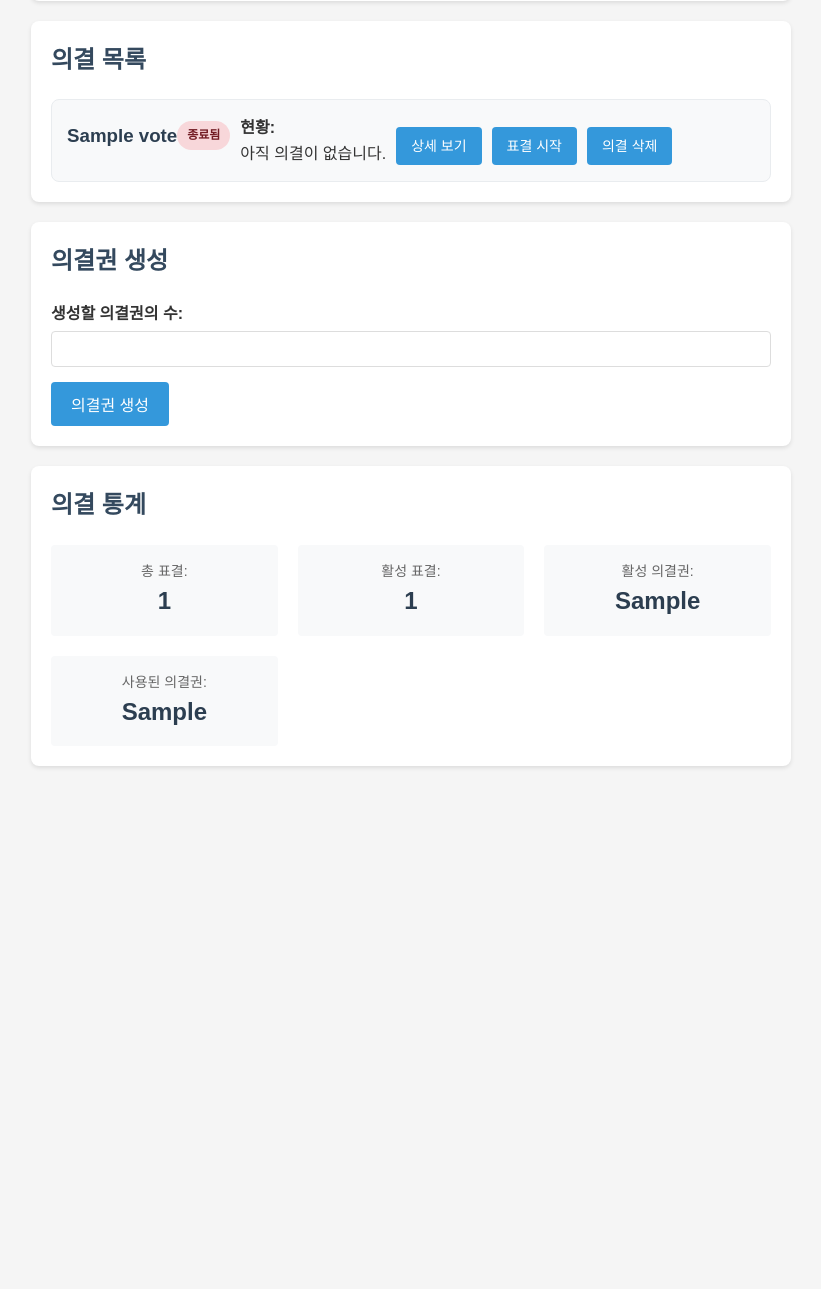
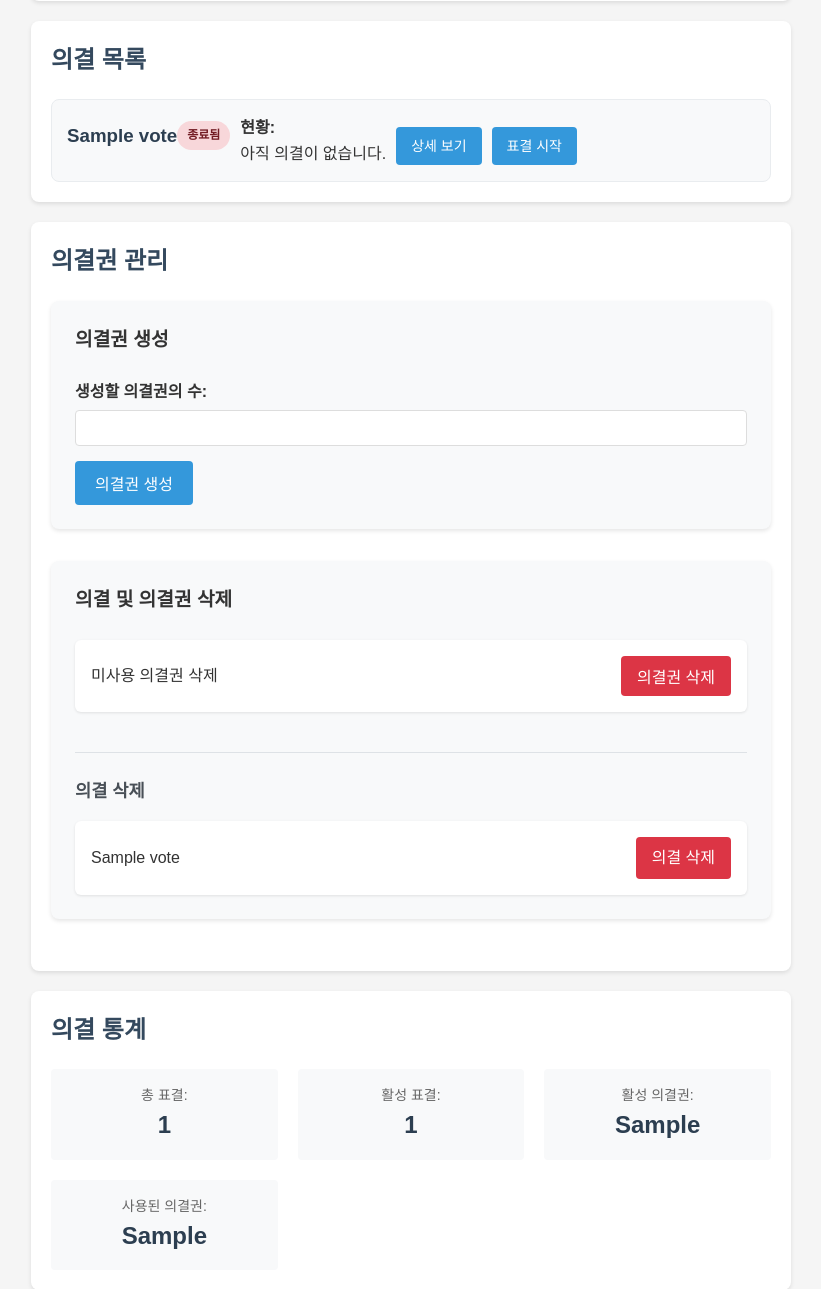
Before and after one commit to mrcha033/vote_system, a Flask app: template templates/admin.html in a window 1280 px wide. Shown: the part 406-1695 px from the top of the page, without its empty margins (229-1050 px from the left). Before the commit the page ends 1174 px from the top, so only its background shows below. Run offline with Flask 3, Linux system fonts and the light colour scheme; the template is opened without the code that fills it: most values are stand-ins (such as "Sample title", 1, 10 or a date in 2020).

Commit message:
Add token management features to admin interface: Implemented functionality to delete unused tokens and updated UI for token management. Enhanced styles for better user experience and added confirmation prompts for deletion actions.

```diff
--- a/app.py
+++ b/app.py
@@ -442,6 +442,22 @@ def cleanup_vote(vote_id):
         conn.close()
     return redirect(url_for('admin_dashboard'))
 
+@app.route('/admin/delete_tokens', methods=['POST'])
+@login_required
+def delete_tokens():
+    conn = get_db_connection()
+    try:
+        # 사용되지 않은 모든 토큰 삭제
+        conn.execute('DELETE FROM tokens WHERE is_used = 0')
+        conn.commit()
+        flash('미사용 의결권이 모두 삭제되었습니다.', 'success')
+    except Exception as e:
+        conn.rollback()
+        flash('의결권 삭제 중 오류가 발생했습니다.', 'error')
+    finally:
+        conn.close()
+    return redirect(url_for('admin_dashboard'))
+
 if __name__ == '__main__':
     init_db()
     app.run(debug=True)
--- a/static/style.css
+++ b/static/style.css
@@ -337,3 +337,69 @@ button:hover {
     color: #721c24;
     border: 1px solid #f5c6cb;
 }
+
+/* Token Management Section Styles */
+.subsection {
+    margin-bottom: 2rem;
+    padding: 1.5rem;
+    background-color: #f8f9fa;
+    border-radius: 8px;
+    box-shadow: 0 2px 4px rgba(0, 0, 0, 0.1);
+}
+
+.subsection h3 {
+    margin-top: 0;
+    margin-bottom: 1.5rem;
+    color: #333;
+    font-size: 1.2rem;
+}
+
+.delete-section {
+    display: flex;
+    flex-direction: column;
+    gap: 1rem;
+}
+
+.delete-item {
+    display: flex;
+    justify-content: space-between;
+    align-items: center;
+    padding: 1rem;
+    background-color: white;
+    border-radius: 6px;
+    box-shadow: 0 1px 3px rgba(0, 0, 0, 0.1);
+}
+
+.delete-title {
+    font-weight: 500;
+    color: #333;
+}
+
+.btn-danger {
+    background-color: #dc3545;
+    color: white;
+    padding: 0.5rem 1rem;
+    border-radius: 4px;
+    text-decoration: none;
+    transition: background-color 0.2s;
+}
+
+.btn-danger:hover {
+    background-color: #c82333;
+}
+
+.delete-votes {
+    margin-top: 1.5rem;
+    padding-top: 1.5rem;
+    border-top: 1px solid #dee2e6;
+}
+
+.delete-votes h4 {
+    margin-bottom: 1rem;
+    color: #495057;
+    font-size: 1.1rem;
+}
+
+.delete-item button.btn-danger {
+    margin-left: 1rem;
+}
--- a/templates/admin.html
+++ b/templates/admin.html
@@ -63,10 +63,6 @@
                         <a href="{{ url_for('vote_status', vote_id=vote.vote_id) }}" class="btn">상세 보기</a>
                         {% if not vote.is_active %}
                         <a href="{{ url_for('start_vote', vote_id=vote.vote_id) }}" class="btn">표결 시작</a>
-                        <a href="{{ url_for('cleanup_vote', vote_id=vote.vote_id) }}" class="btn btn-danger"
-                           onclick="return confirm('이 표결과 관련 의결권을 삭제하시겠습니까? 이 작업은 되돌릴 수 없습니다.')">
-                            의결 삭제
-                        </a>
                         {% else %}
                         <a href="{{ url_for('end_vote', vote_id=vote.vote_id) }}" class="btn">표결 종료</a>
                         {% endif %}
@@ -76,9 +72,13 @@
             </div>
         </div>
 
-        <!-- Generate Tokens Section -->
+        <!-- Token Management Section -->
         <div class="section">
-            <h2>의결권 생성</h2>
+            <h2>의결권 관리</h2>
+
+            <!-- Generate Tokens -->
+            <div class="subsection">
+                <h3>의결권 생성</h3>
                 <form action="{{ url_for('generate_tokens') }}" method="post">
                     <div class="form-group">
                         <label for="token_count">생성할 의결권의 수:</label>
@@ -86,6 +86,40 @@
                     </div>
                     <button type="submit">의결권 생성</button>
                 </form>
+            </div>
+
+            <!-- Delete Vote and Tokens -->
+            <div class="subsection">
+                <h3>의결 및 의결권 삭제</h3>
+                <div class="delete-section">
+                    <!-- Delete Unused Tokens -->
+                    <div class="delete-item">
+                        <span class="delete-title">미사용 의결권 삭제</span>
+                        <form action="{{ url_for('delete_tokens') }}" method="post" style="display: inline;">
+                            <button type="submit" class="btn btn-danger"
+                                    onclick="return confirm('사용되지 않은 모든 의결권을 삭제하시겠습니까? 이 작업은 되돌릴 수 없습니다.')">
+                                의결권 삭제
+                            </button>
+                        </form>
+                    </div>
+
+                    <!-- Delete Votes -->
+                    <div class="delete-votes">
+                        <h4>의결 삭제</h4>
+                        {% for vote in votes %}
+                        {% if not vote.is_active %}
+                        <div class="delete-item">
+                            <span class="delete-title">{{ vote.title }}</span>
+                            <a href="{{ url_for('cleanup_vote', vote_id=vote.vote_id) }}" class="btn btn-danger"
+                               onclick="return confirm('이 표결과 관련 의결권을 삭제하시겠습니까? 이 작업은 되돌릴 수 없습니다.')">
+                                의결 삭제
+                            </a>
+                        </div>
+                        {% endif %}
+                        {% endfor %}
+                    </div>
+                </div>
+            </div>
         </div>
 
         <!-- Voting Statistics Section -->
```
Also changed, not shown: README.md. Lines whose indentation alone changed are shown as unchanged.
